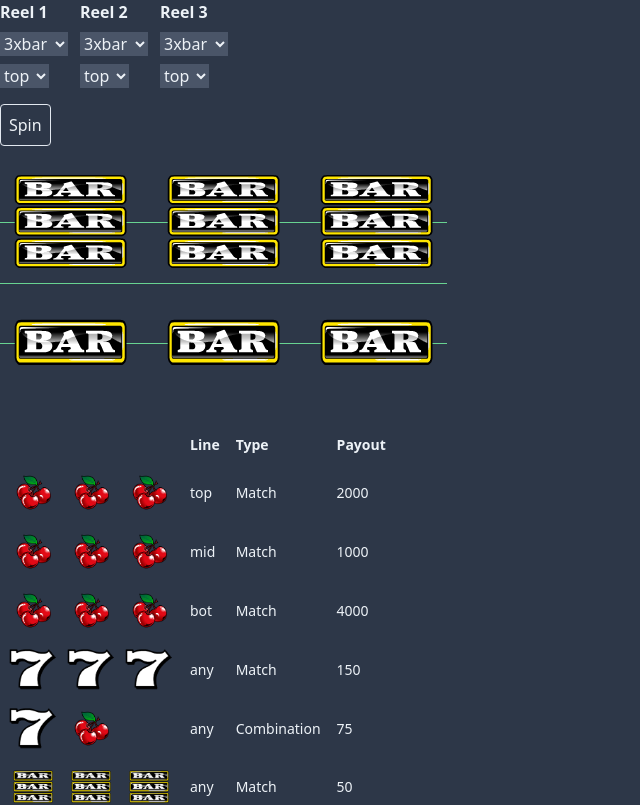
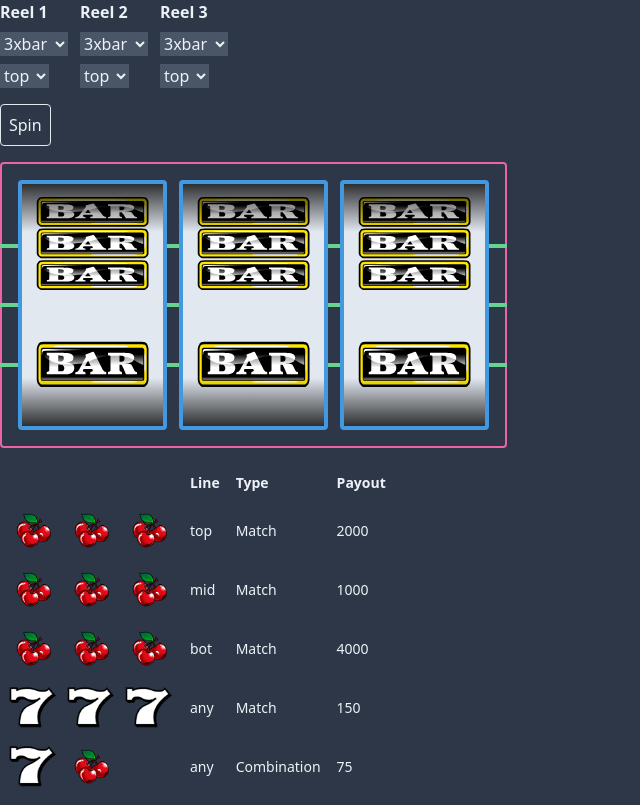
Before and after one commit to nrezvoi/3-reel-slot, a Vue app: page / in a window 1280 px wide. Shown: the top 805 px of the page, without its empty margins (0-640 px from the left). Built offline with nearby package versions, Linux system fonts and the light colour scheme.

Commit message:
lines style

```diff
--- a/src/App.vue
+++ b/src/App.vue
@@ -85,7 +85,19 @@
       >Spin</button>
     </div>
     <div class="relative inline-flex mt-4">
-      <div class="flex space-x-3">
+      <div
+        class="absolute flex flex-col w-full justify-evenly"
+        style="height: 234px; top: calc(50% - 117px)"
+      >
+        <div class="h-1 bg-green-400"></div>
+        <div class="h-1 bg-green-400"></div>
+        <div class="h-1 bg-green-400"></div>
+      </div>
+      <div class="flex p-4 space-x-3 border-2 border-pink-500 rounded">
+        <div
+          class="relative bg-gray-300 border-2 border-blue-500 rounded"
+          style="border-width: 4px"
+        >
           <div
             :style="{ 'height': `${reelDimensions.height}px`, 'width': `${reelDimensions.width}px` }"
             class="relative z-10 overflow-hidden"
@@ -102,6 +114,13 @@
               >
             </div>
           </div>
+          <div class="absolute top-0 left-0 z-20 w-full h-12 gradient-to-bottom"></div>
+          <div class="absolute bottom-0 left-0 z-20 w-full h-12 gradient-to-top"></div>
+        </div>
+        <div
+          class="relative bg-gray-300 border-2 border-blue-500 rounded"
+          style="border-width: 4px"
+        >
           <div
             :style="{ 'height': `${reelDimensions.height}px`, 'width': `${reelDimensions.width}px` }"
             class="relative z-10 overflow-hidden"
@@ -118,6 +137,13 @@
               >
             </div>
           </div>
+          <div class="absolute top-0 left-0 z-20 w-full h-12 gradient-to-bottom"></div>
+          <div class="absolute bottom-0 left-0 z-20 w-full h-12 gradient-to-top"></div>
+        </div>
+        <div
+          class="relative bg-gray-300 border-2 border-blue-500 rounded"
+          style="border-width: 4px"
+        >
           <div
             :style="{ 'height': `${reelDimensions.height}px`, 'width': `${reelDimensions.width}px` }"
             class="relative z-10 overflow-hidden"
@@ -134,11 +160,9 @@
               >
             </div>
           </div>
+          <div class="absolute top-0 left-0 z-20 w-full h-12 gradient-to-bottom"></div>
+          <div class="absolute bottom-0 left-0 z-20 w-full h-12 gradient-to-top"></div>
         </div>
-      <div class="absolute flex flex-col w-full h-full justify-evenly">
-        <div class="h-px bg-green-400"></div>
-        <div class="h-px bg-green-400"></div>
-        <div class="h-px bg-green-400"></div>
       </div>
     </div>
     <div class="mt-4">
@@ -176,7 +200,6 @@
                 <template v-else>Combination</template>
               </td>
               <td class="px-2 py-2">{{ type.payout }}</td>
-
             </tr>
           </tbody>
         </table>
@@ -466,4 +489,19 @@ export default {
     background: #d69e2e;
   }
 }
+
+.gradient-to-bottom {
+  background: linear-gradient(
+    to bottom,
+    rgba(0, 0, 0, 0.8) 0%,
+    rgba(0, 0, 0, 0) 100%
+  );
+}
+.gradient-to-top {
+  background: linear-gradient(
+    to top,
+    rgba(0, 0, 0, 0.8) 0%,
+    rgba(0, 0, 0, 0) 100%
+  );
+}
 </style>
```
Lines whose indentation alone changed are shown as unchanged.
